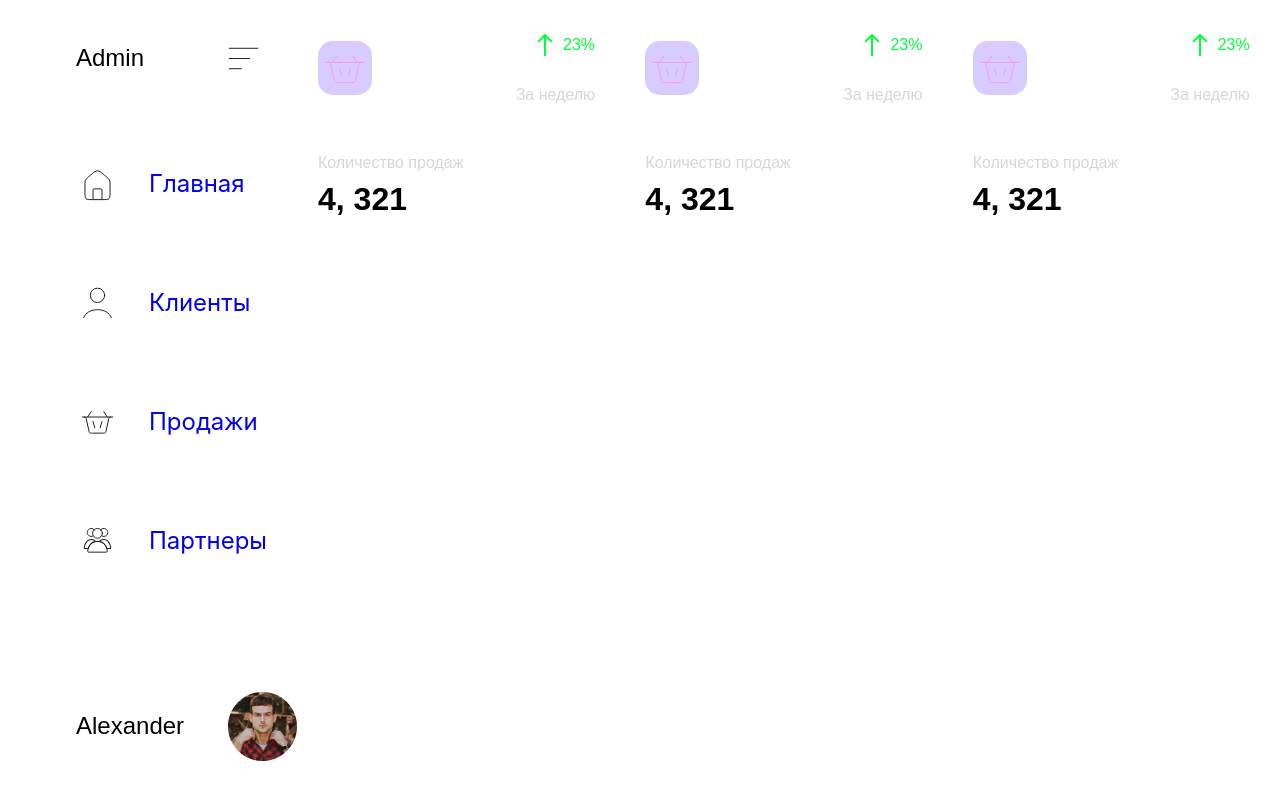
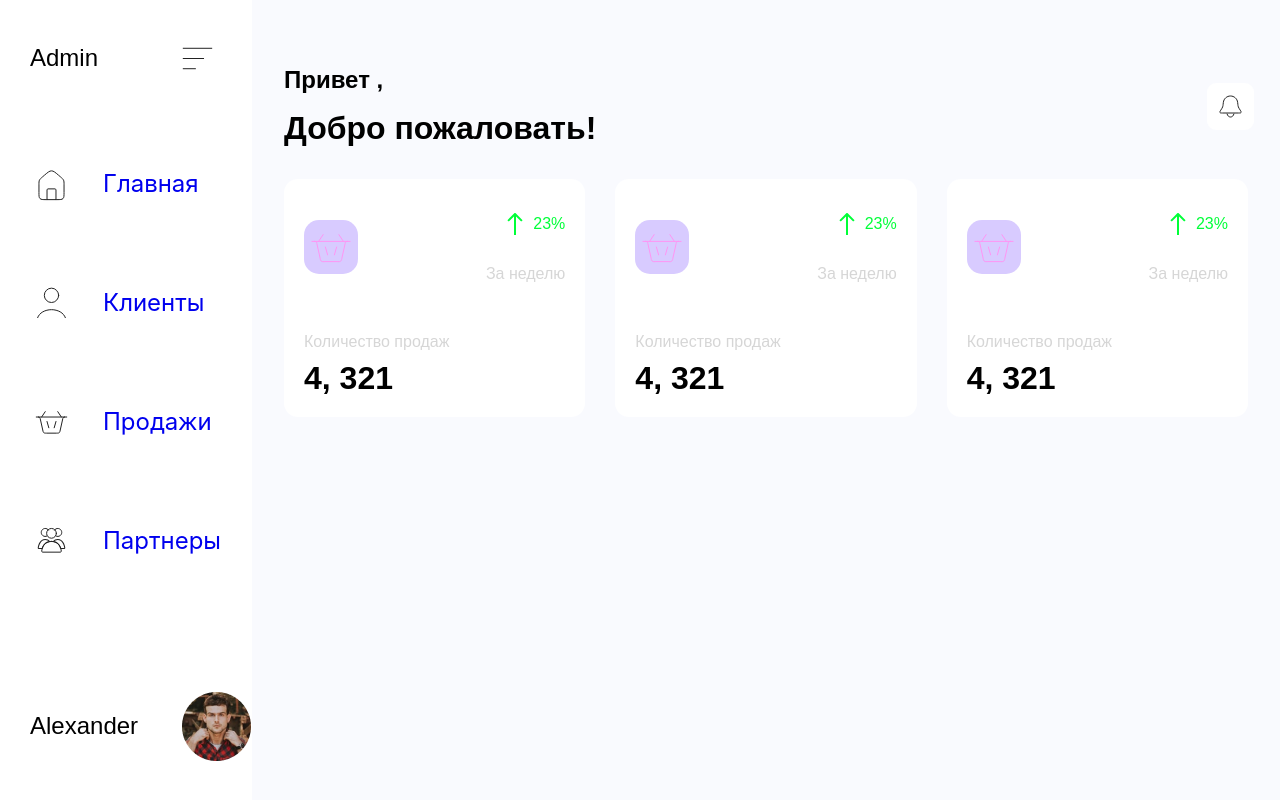
Before and after one commit to Fantom716/Admin-Me, a React (Create React App) app: page / in a window 1280 px wide. Built offline with nearby package versions, Linux system fonts and the light colour scheme.

Commit message:
Header and edit big card

```diff
--- a/src/App.css
+++ b/src/App.css
@@ -5,6 +5,12 @@
 .App-logo {
   height: 40vmin;
   pointer-events: none;
+}
+
+.greetingBig {
+  font-family: 'Montserrat', sans-serif;
+  font-weight: 700;
+  font-size: 2rem;
 }
 
 @media (prefers-reduced-motion: no-preference) {
--- a/src/App.js
+++ b/src/App.js
@@ -3,21 +3,18 @@ import BigCard from './components/cards/big card/big-card';
 import SmallCard from './components/cards/small card/small-card';
 import Navigation from './components/nav/navigation.jsx'
 import InformationCard from './components/cards/card for information/informationCard';
-import FormSearch from './components/search form/form';
+import Header from './components/header/assemblyHeader/ready header';
+import Statistic from './components/statistic/statistic';
 
-function App() {
+function App(props) {
   return (
-    <>
-      <InformationCard />
+    <div style={{display: "flex", height: "100vh", width: "100vw"}}>
       <Navigation name="Alexander" />
-      <BigCard />
-      <BigCard />
-      <BigCard />
-
-      {/* <SmallCard />
-      <InformationCard titleCard="Менеджеры" name="Шеншин Акентий" mail="tefecreunnitta-4734@yopmail.com"/>
-      <FormSearch /> */}
-    </>
+      <div className='mainContent' style={{padding: "32px", width: "100vw", background: "#F9FAFE"}}>
+        <Header />
+        <Statistic />
+      </div>
+    </div>
   );
 }
 
--- a/src/components/cards/big card/big-card.module.css
+++ b/src/components/cards/big card/big-card.module.css
@@ -3,9 +3,10 @@
     font-family: 'Montserrat', sans-serif;
     max-width: 339px;
     width: 100%;
-    max-height: 189px;
+    max-height: 220px;
     height: 100%;
     border-radius: 14px;
+    background-color: #fff;
 }
 
 .wrapperCard:hover {
@@ -16,7 +17,8 @@
 .headerCard {
     display: flex;
     align-items: center;
-    gap: 50%;
+    justify-content: space-between;
+    gap: 10%;
     margin-bottom: 34px;
 }
 
--- /dev/null
+++ b/src/components/header/assemblyHeader/ready header.jsx
@@ -0,0 +1,15 @@
+import React from "react";
+import Greeting from "../greeting/greeting";
+import Notification from "../notification/notification";
+import style from './ready header.module.css'
+
+function Header() {
+    return(
+        <header>
+            <Greeting />
+            <Notification />
+        </header>
+    )
+}
+
+export default Header;
--- /dev/null
+++ b/src/components/header/assemblyHeader/ready header.module.css
@@ -0,0 +1,5 @@
+header {
+    display: flex;
+    justify-content: space-between;
+    align-items: center;
+}
```
